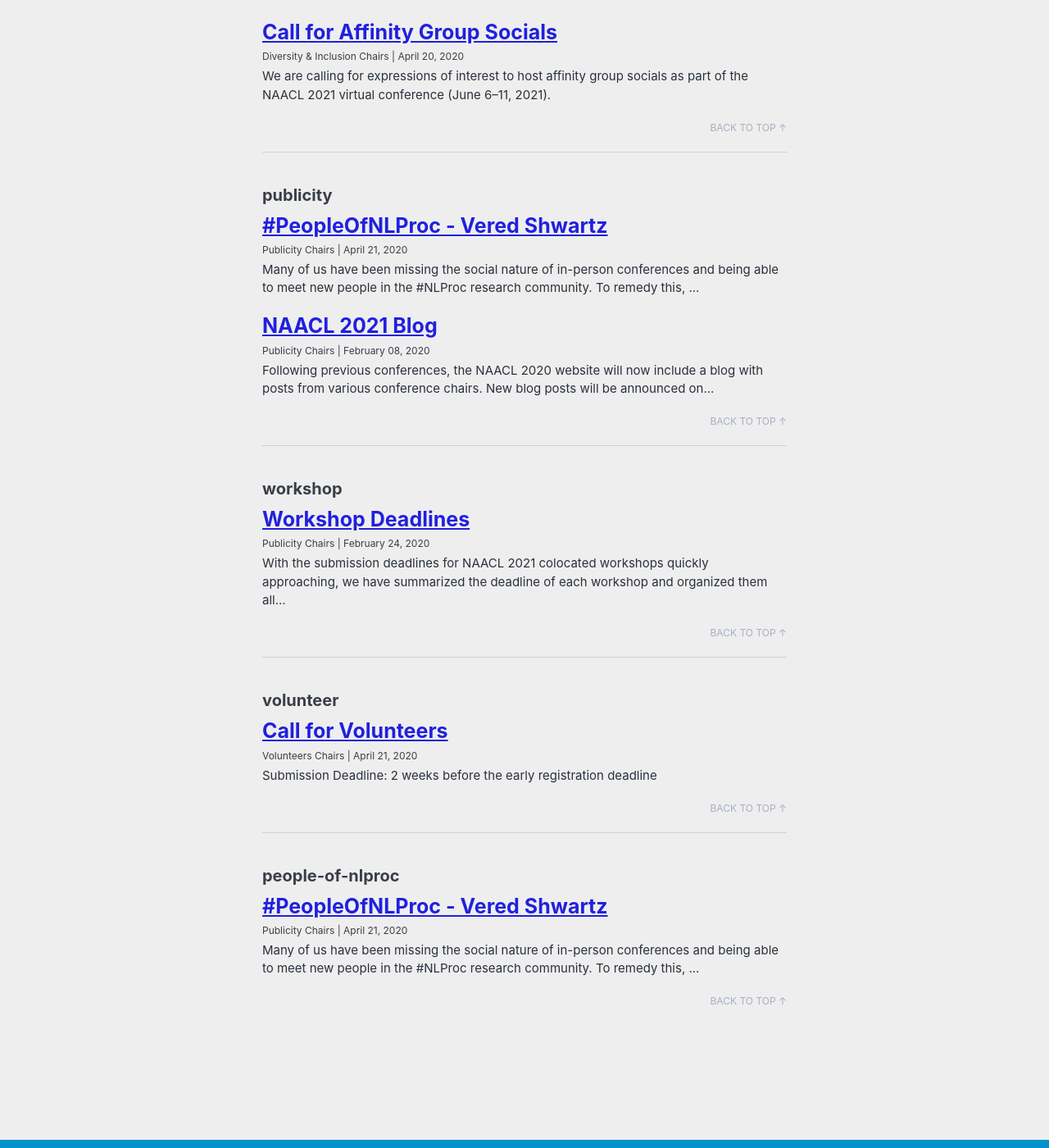
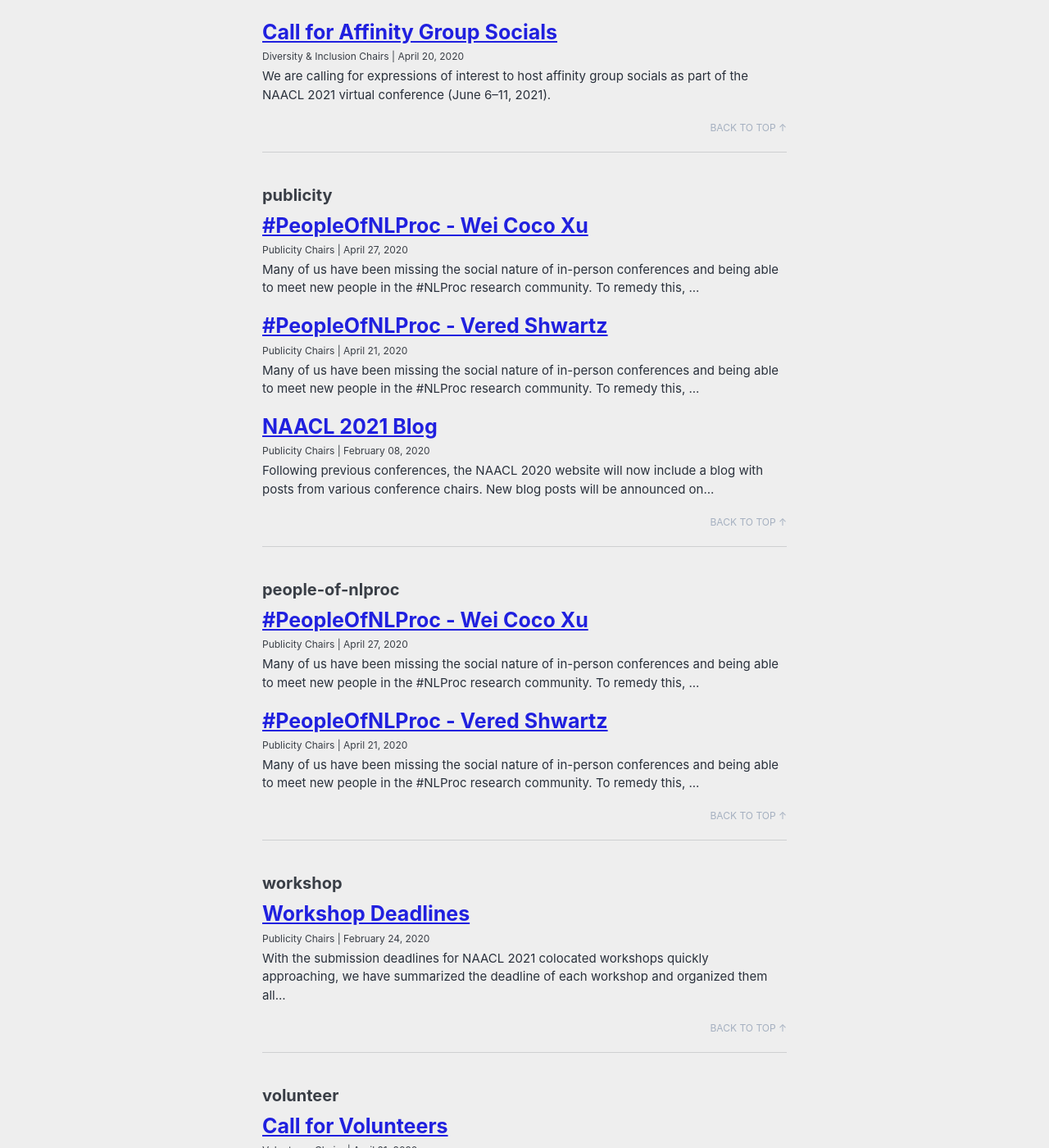
Before and after one commit to naacl-org/naacl-2021-website, a Jekyll site: the page built from _pages/tag-archive.md, in a window 1280 px wide and 1400 px high, scrolled down 1625 px. Shown: the whole window at 82% size. Built offline with Jekyll 4.4.1, drawn with Linux system fonts in a browser that asks for light colours; cached includes are drawn as plain includes; nearby versions of some CDN libraries; comment, search, counter and statistics services are not loaded; some of the changed text lies outside the part shown.

Commit message:
Added a new PeopleOfNLProc post

```diff
--- /dev/null
+++ b/_posts/2020-04-27-people-of-nlproc-wei-coco-xu.md
@@ -0,0 +1,30 @@
+---
+title: "#PeopleOfNLProc - Wei Coco Xu"
+author: publicity-chairs
+author_profile: true
+tags:
+  publicity people-of-nlproc
+categories:
+  blog
+---
+
+Many of us have been missing the social nature of in-person conferences and being able to meet new people in the #NLProc research community. To remedy this, Enrico, Sarah, Peng, and Danqi, as NAACL Publicity Chairs, are starting a new series called **#PeopleOfNLProc** on the NAACL social media channels and the official conference blog (<https://2021.naacl.org/blog>)!
+
+For the next months leading up to the NAACL 2021 conference, we will be featuring members of the NLP research community via **TWO TRUTHS AND A LIE**. Anyone is welcome to participate – fill out the Google form here: <https://forms.gle/GqdiRQFTw4LaJYmG8>
+
+
+Our new #PeopleofNLProc researcher is **Wei Coco Xu** ([@cocoweixu](https://twitter.com/cocoweixu)).
+
+![Photo of Wei Coco Xu](/assets/images/people-of-nlproc-blog/Wei_Coco_Xu.jpg)
+
+**BIO:** Assistant Professor in CS at Georgia Tech, looking to hire more PhD students and solve some interesting/hard NLP problems.
+
+Which of the next 3 facts is the lie?
+
+1. I wrote one of the first papers on style transfer in 2012 (<https://bit.ly/3aeNtUy>).
+
+2. I studied CS because I lost a bet.
+
+3. I worked hard to publish my first paper because I wanted to travel to Mexico.
+
+Vote in our Social Media channel ([@naaclhlt](https://twitter.com/NAACLHLT)) and fill out the Google form here: <https://forms.gle/GqdiRQFTw4LaJYmG8> if you want to be featured!
```
Also changed, not shown: _pages/home.md (+4 -1 lines), assets/images/people-of-nlproc-blog/Wei_Coco_Xu.jpg (added).
